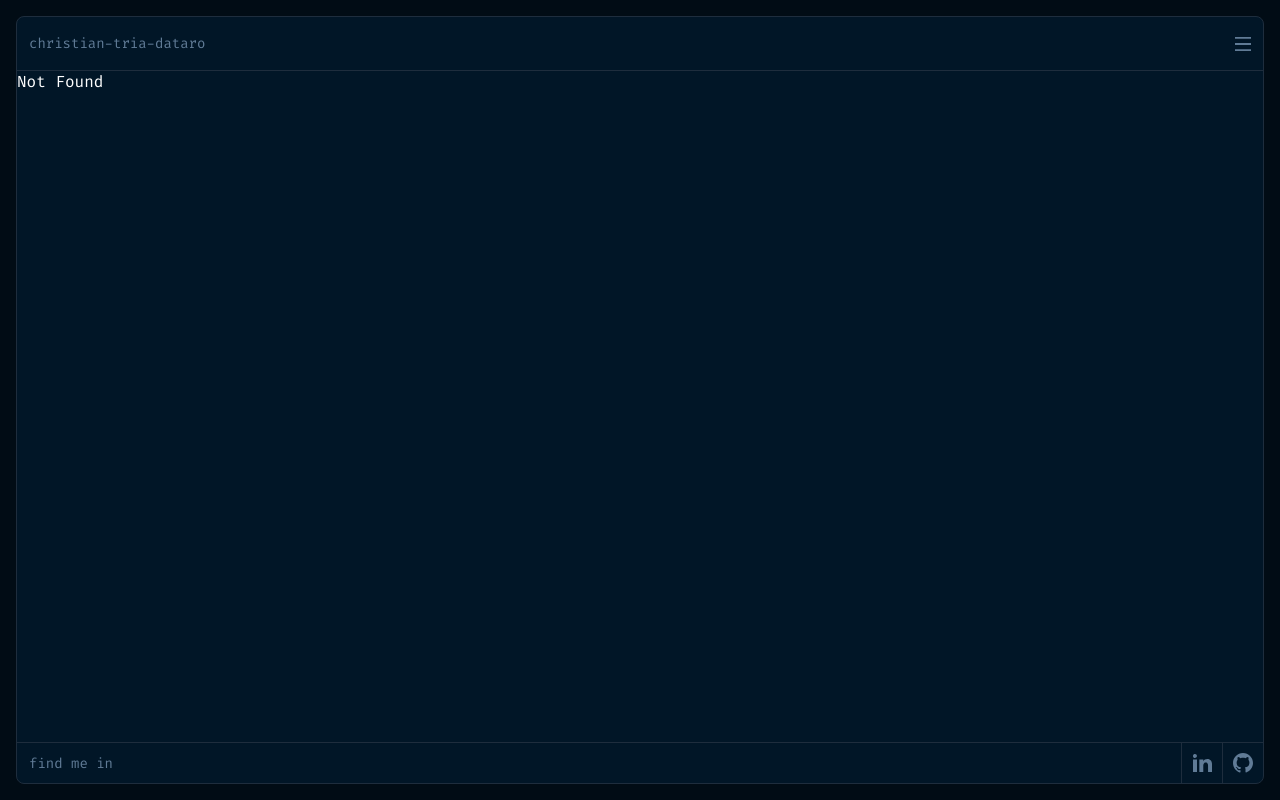
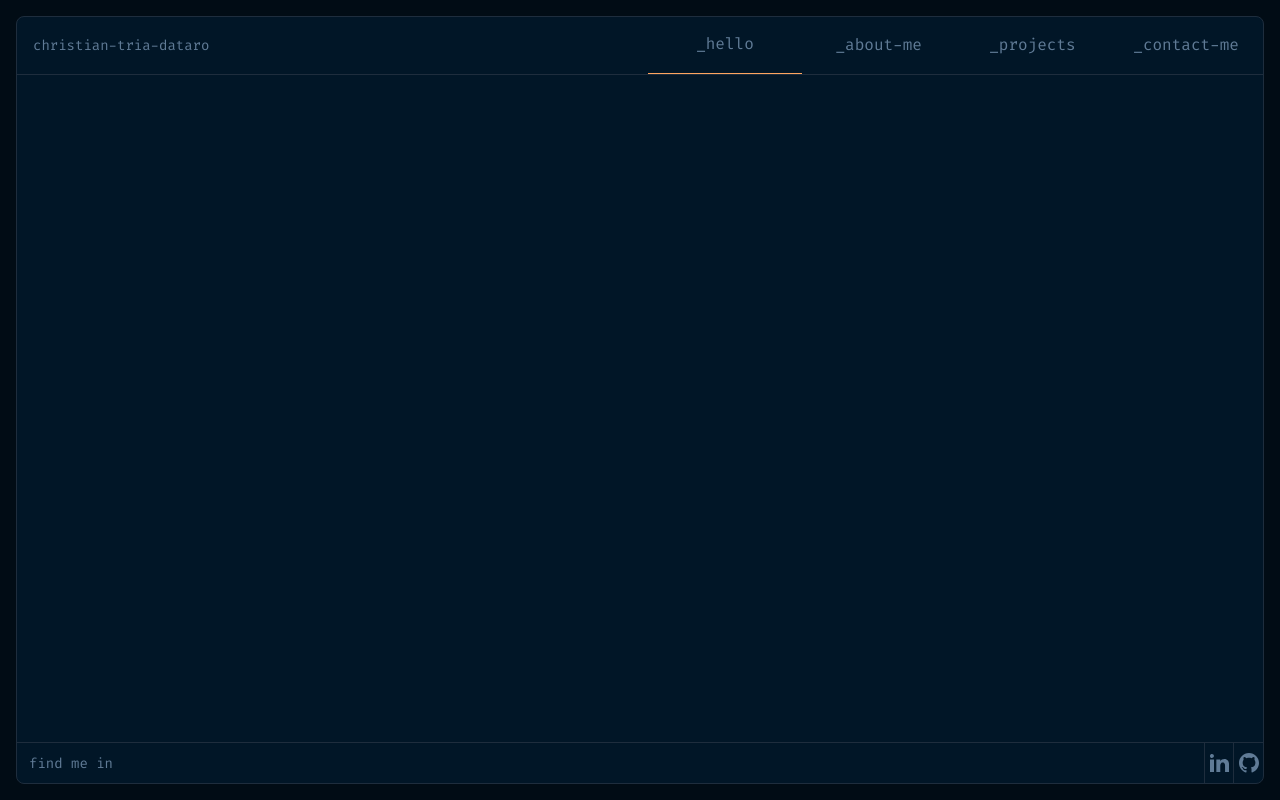
Before and after one commit to christiantriadataro/UpdatedWebsitePortfolio, a React (Vite) app: page / in a window 1280 px wide. Before the commit this address had no page. Built offline with nearby package versions, Linux system fonts and the light colour scheme.

Commit message:
fix: ♻️ index page rerouted

```diff
--- a/src/components/layout/MainLayout.tsx
+++ b/src/components/layout/MainLayout.tsx
@@ -31,7 +31,7 @@ const Footer = () => {
           <Link
             key={tab.id}
             to={tab.path}
-            className="h-full border-l border-lines flex items-center px-2"
+            className="h-full border-l border-lines flex items-center px-[2.3px]"
           >
             {tab.component}
           </Link>
@@ -42,36 +42,45 @@ const Footer = () => {
 };
 
 const MainLayout = () => {
-  const [isMenuOpen, setIsMenuOpen] = useState(false);
+  const [isMenuOpen, setIsMenuOpen] = useState(true);
 
   const handleClick = () => setIsMenuOpen(!isMenuOpen);
 
   return (
     <div className="relative bg-primary-blue h-full w-full border border-lines rounded-lg text-white flex flex-col">
       {/* header */}
-      <div className="py-4 border-b border-lines flex items-center justify-between px-3">
-        <div className="text-code-snippet-lg text-secondary-blue">
+      <div className="w-full border-b border-lines flex lg:flex-row flex-col">
+        <div className="flex lg:w-full items-center justify-between px-4 max-sm:border-b max-sm:border-lines">
+          <div className="py-4 flex items-center text-code-snippet-lg text-secondary-blue w-full">
             christian-tria-dataro
           </div>
           <img
             onClick={handleClick}
             src={isMenuOpen ? CloseIcon : MenuIcon}
             alt=""
-          className="w-4 h-4 cursor-pointer"
+            className="lg:hidden w-4 h-4 cursor-pointer"
           />
         </div>
-      <div className={`flex flex-col ${isMenuOpen ? "" : "hidden"}`}>
+        <div
+          className={`flex flex-col lg:flex-row w-full ${isMenuOpen ? "" : "max-sm:hidden"}`}
+        >
           {ROUTES_TABS.map((tab) => (
             <Link
               key={tab.name}
               to={tab.path}
               onClick={handleClick}
-            className="hover:bg-gray-600 hover:text-accent-orange py-4 px-4 border-b border-lines [&.active]:text-accent-orange"
+              activeProps={{
+                className:
+                  "lg:border-b lg:border-accent-orange max-sm:text-accent-orange text-secondary-white",
+              }}
+              className="lg:text-secondary-blue hover:bg-gray-600 hover:text-accent-orange [&.active]:text-secondary-white  lg:flex lg:items-center lg:justify-center py-4 max-sm:px-4 lg:w-full "
             >
               {tab.name}
             </Link>
           ))}
         </div>
+      </div>
+
       {isMenuOpen ? (
         <div className="h-full"></div>
       ) : (
@@ -79,7 +88,6 @@ const MainLayout = () => {
           <Outlet />
         </div>
       )}
-
       <Footer />
     </div>
   );
--- a/src/main.tsx
+++ b/src/main.tsx
@@ -26,7 +26,7 @@ interface IRouteTabsProps {
 export const ROUTES_TABS: IRouteTabsProps[] = [
   {
     name: "_hello",
-    path: "/home",
+    path: "/",
     component: Home,
   },
   {
```
Lines whose indentation alone changed are shown as unchanged.
